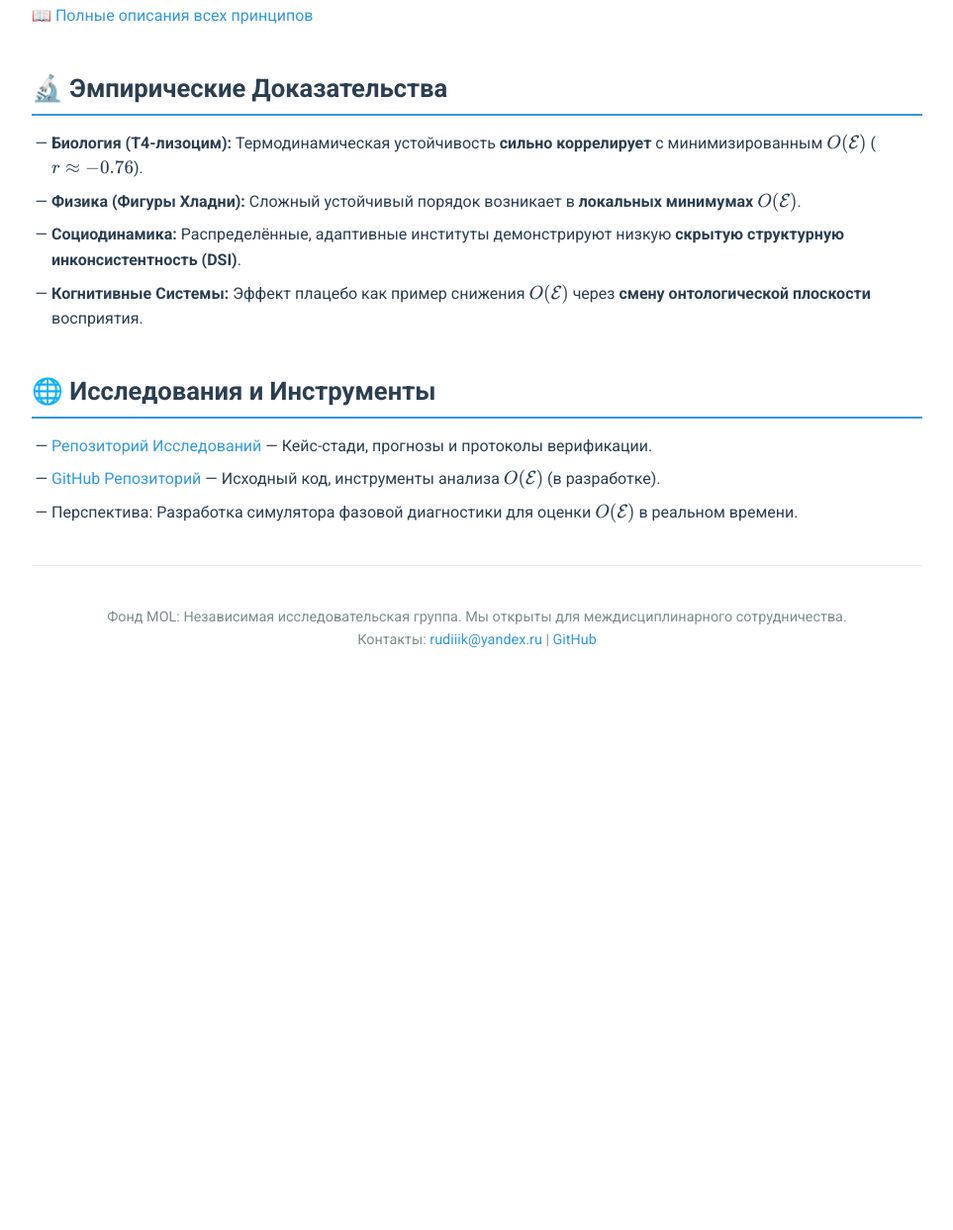
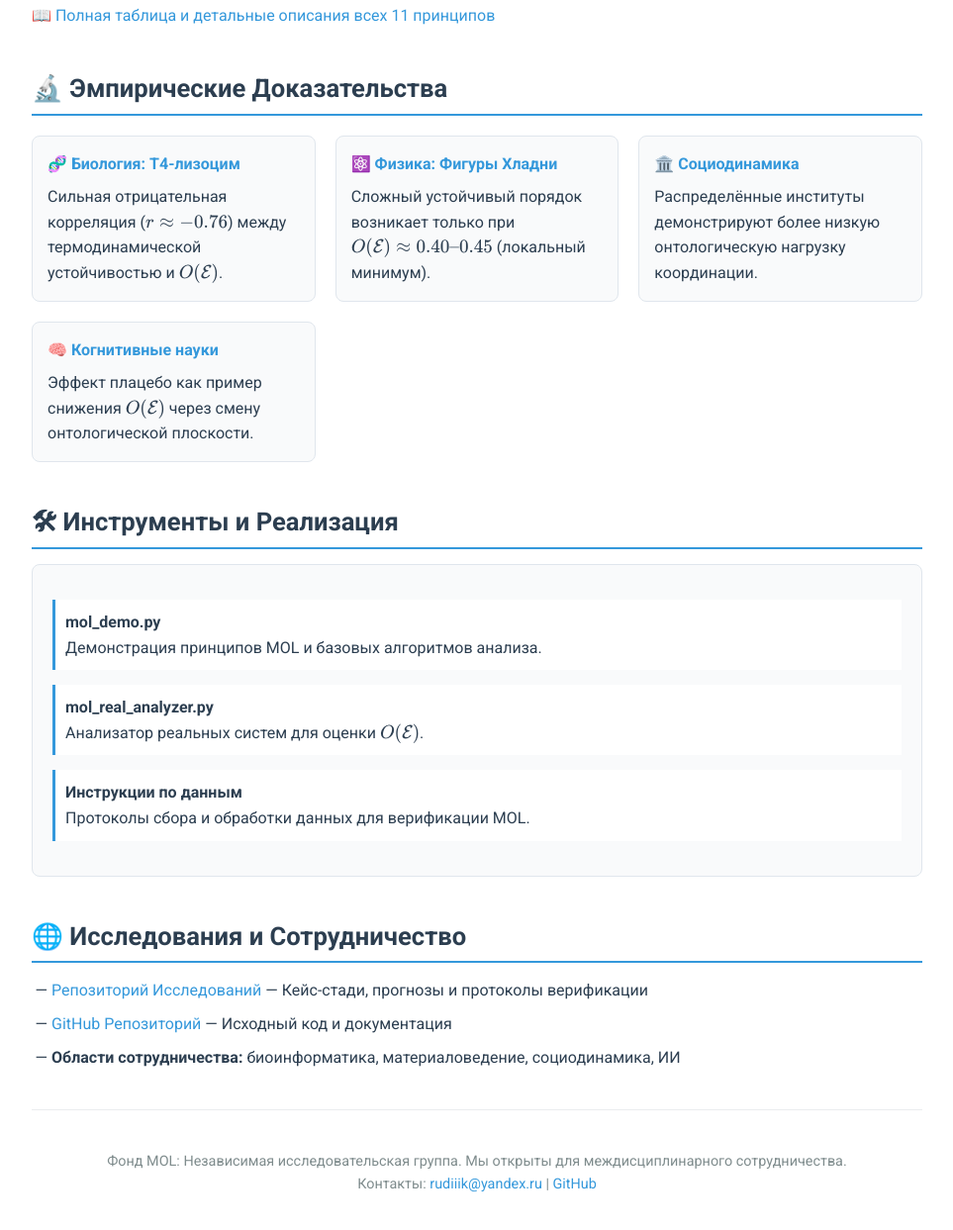
Before and after one commit to Singular-MOL/mol-foundation, a plain HTML site: page index.html in a window 1280 px wide. Shown: the part 1316-2559 px from the top of the page at 99% size, without its empty margins (158-1121 px from the left). Before the commit the page ends 2034 px from the top, so only its background shows below. Drawn offline with nearby package versions, Linux system fonts and the light colour scheme.

Commit message:
Update index.html

```diff
--- a/index.html
+++ b/index.html
@@ -75,11 +75,6 @@
             font-size: 1.3em;
         }
 
-        .math-display {
-            font-family: "Times New Roman", serif;
-            font-style: italic;
-        }
-
         .principle-grid-container {
             display: grid;
             grid-template-columns: repeat(auto-fit, minmax(200px, 1fr));
@@ -152,6 +147,33 @@
             color: var(--text-main);
         }
 
+        .evidence-grid {
+            display: grid;
+            grid-template-columns: repeat(auto-fit, minmax(250px, 1fr));
+            gap: 20px;
+            margin: 20px 0;
+        }
+
+        .evidence-card {
+            background: var(--bg-light);
+            padding: 15px;
+            border-radius: 8px;
+            border: 1px solid var(--border);
+        }
+
+        .evidence-card strong {
+            color: var(--accent);
+            display: block;
+            margin-bottom: 8px;
+        }
+
+        .tools-list {
+            background: var(--bg-light);
+            padding: 20px;
+            border-radius: 8px;
+            border: 1px solid var(--border);
+        }
+
         hr {
             border: 0;
             height: 1px;
@@ -173,7 +195,8 @@
             h1 {
                 font-size: 2em;
             }
-            .principle-grid-container {
+            .principle-grid-container,
+            .evidence-grid {
                 grid-template-columns: 1fr;
             }
         }
@@ -215,41 +238,69 @@
 
     <div class="principle-grid-container">
         <div class="principle-card">
-            <strong>ДИНАМИКА (Оператор \(\Phi\))</strong>
+            <strong>🔄 ДИНАМИКА (Оператор \(\Phi\))</strong>
             <div class="principle-list">ПФД, ПКВ, ПДА</div>
             <em>Управление переходами и фазовыми скачками систем, разрешающими онтологические противоречия.</em>
         </div>
         <div class="principle-card">
-            <strong>СТРУКТУРА (Пространство)</strong>
+            <strong>🏛️ СТРУКТУРА (Пространство)</strong>
             <div class="principle-list">ПФЭ, ПЛАО, ПНВК</div>
             <em>Организация иерархических структур, масштабная инвариантность минимизации \(O(\mathcal{E})\).</em>
         </div>
         <div class="principle-card">
-            <strong>ИНФОРМАЦИЯ (Сущность)</strong>
+            <strong>💡 ИНФОРМАЦИЯ (Сущность)</strong>
             <div class="principle-list">ПДК, ПСР, ПИПК</div>
             <em>Цикл обработки, сжатия, стабилизации и резонанса информации.</em>
         </div>
         <div class="principle-card">
-            <strong>ВРЕМЯ / СИММЕТРИЯ</strong>
+            <strong>⏳ ВРЕМЯ / СИММЕТРИЯ</strong>
             <div class="principle-list">ПАА, ПИД</div>
             <em>Первичный акт нарушения симметрии и направленность темпоральной эволюции.</em>
         </div>
     </div>
-    <p><a href="metaprinciples/detailed_descriptions.md">📖 Полные описания всех принципов</a></p>
+    <p><a href="metaprinciples/full_principles_guide.md">📖 Полная таблица и детальные описания всех 11 принципов</a></p>
 
     <h2>🔬 Эмпирические Доказательства</h2>
+    <div class="evidence-grid">
+        <div class="evidence-card">
+            <strong>🧬 Биология: T4-лизоцим</strong>
+            Сильная отрицательная корреляция (\(r \approx -0.76\)) между термодинамической устойчивостью и \(O(\mathcal{E})\).
+        </div>
+        <div class="evidence-card">
+            <strong>⚛️ Физика: Фигуры Хладни</strong>
+            Сложный устойчивый порядок возникает только при \(O(\mathcal{E}) \approx 0.40–0.45\) (локальный минимум).
+        </div>
+        <div class="evidence-card">
+            <strong>🏛️ Социодинамика</strong>
+            Распределённые институты демонстрируют более низкую онтологическую нагрузку координации.
+        </div>
+        <div class="evidence-card">
+            <strong>🧠 Когнитивные науки</strong>
+            Эффект плацебо как пример снижения \(O(\mathcal{E})\) через смену онтологической плоскости.
+        </div>
+    </div>
+
+    <h2>🛠 Инструменты и Реализация</h2>
+    <div class="tools-list">
+        <div class="document-item">
+            <a href="tools/mol_demo.py"><strong>mol_demo.py</strong></a><br>
+            Демонстрация принципов MOL и базовых алгоритмов анализа.
+        </div>
+        <div class="document-item">
+            <a href="tools/mol_real_analyzer.py"><strong>mol_real_analyzer.py</strong></a><br>
+            Анализатор реальных систем для оценки \(O(\mathcal{E})\).
+        </div>
+        <div class="document-item">
+            <a href="tools/DATA_INSTRUCTIONS.md"><strong>Инструкции по данным</strong></a><br>
+            Протоколы сбора и обработки данных для верификации MOL.
+        </div>
+    </div>
+
+    <h2>🌐 Исследования и Сотрудничество</h2>
     <ul>
-        <li><strong>Биология (T4-лизоцим):</strong> Термодинамическая устойчивость <strong>сильно коррелирует</strong> с минимизированным \(O(\mathcal{E})\) (\(r \approx -0.76\)).</li>
-        <li><strong>Физика (Фигуры Хладни):</strong> Сложный устойчивый порядок возникает в <strong>локальных минимумах</strong> \(O(\mathcal{E})\).</li>
-        <li><strong>Социодинамика:</strong> Распределённые, адаптивные институты демонстрируют низкую <strong>скрытую структурную инконсистентность (DSI)</strong>.</li>
-        <li><strong>Когнитивные Системы:</strong> Эффект плацебо как пример снижения \(O(\mathcal{E})\) через <strong>смену онтологической плоскости</strong> восприятия.</li>
-    </ul>
-
-    <h2>🌐 Исследования и Инструменты</h2>
-    <ul>
-        <li><a href="research/">Репозиторий Исследований</a> — Кейс-стади, прогнозы и протоколы верификации.</li>
-        <li><a href="https://github.com/Singular-MOL/mol-foundation">GitHub Репозиторий</a> — Исходный код, инструменты анализа \(O(\mathcal{E})\) (в разработке).</li>
-        <li>Перспектива: Разработка симулятора фазовой диагностики для оценки \(O(\mathcal{E})\) в реальном времени.</li>
+        <li><a href="research/">Репозиторий Исследований</a> — Кейс-стади, прогнозы и протоколы верификации</li>
+        <li><a href="https://github.com/Singular-MOL/mol-foundation">GitHub Репозиторий</a> — Исходный код и документация</li>
+        <li><strong>Области сотрудничества:</strong> биоинформатика, материаловедение, социодинамика, ИИ</li>
     </ul>
 
     <hr>
```
